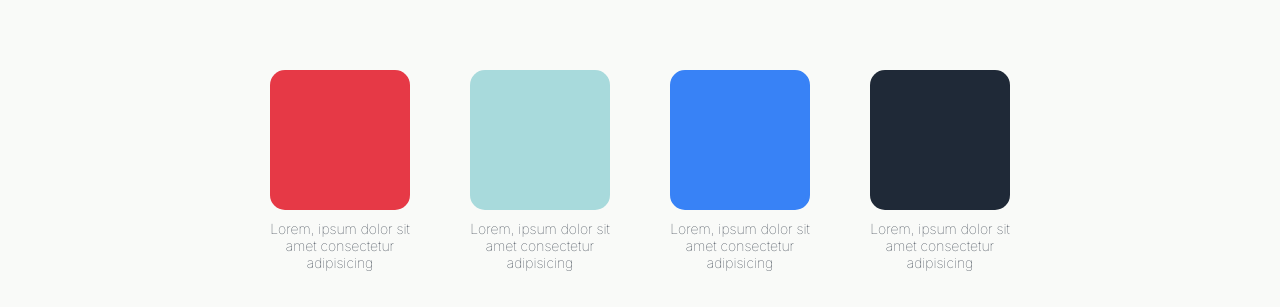
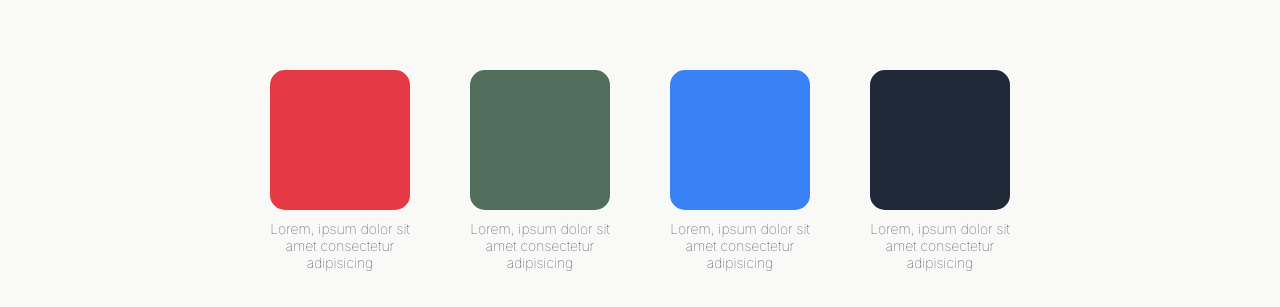
Before and after one commit to MohdTamimi1/Landing-Page, a plain HTML site: page index.html in a window 1280 px wide. Shown: the part 490-797 px from the top of the page. Drawn offline with Linux system fonts and the light colour scheme.

Commit message:
Box two color change

```diff
--- a/css/style.css
+++ b/css/style.css
@@ -162,8 +162,8 @@ background: url(../img/design-gd8735cd90_640.png) no-repeat center center/cover;
 }
 
 .box.two {
-    background: #a8dadc;
-    border: #a8dadc;
+    background: #516D5B;
+    border: #516D5B;
 }
 
 .box.three {
```
